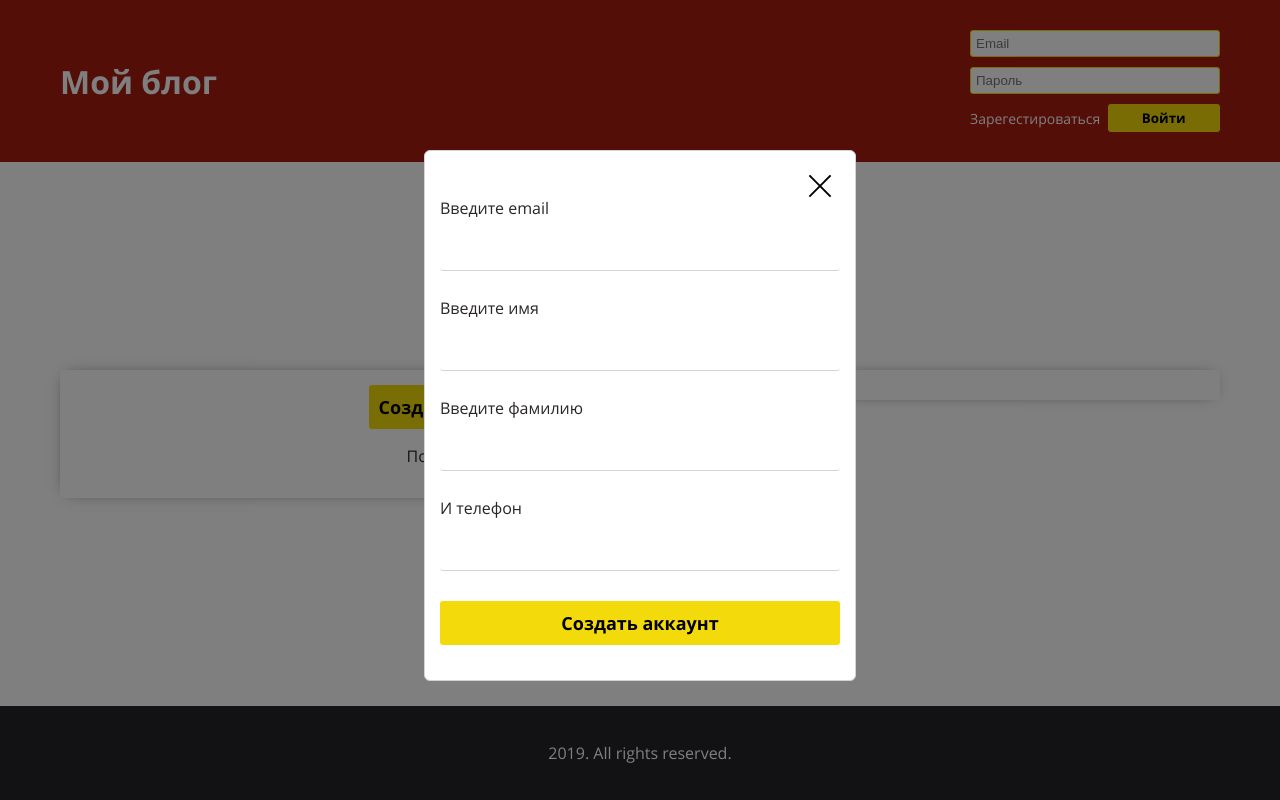
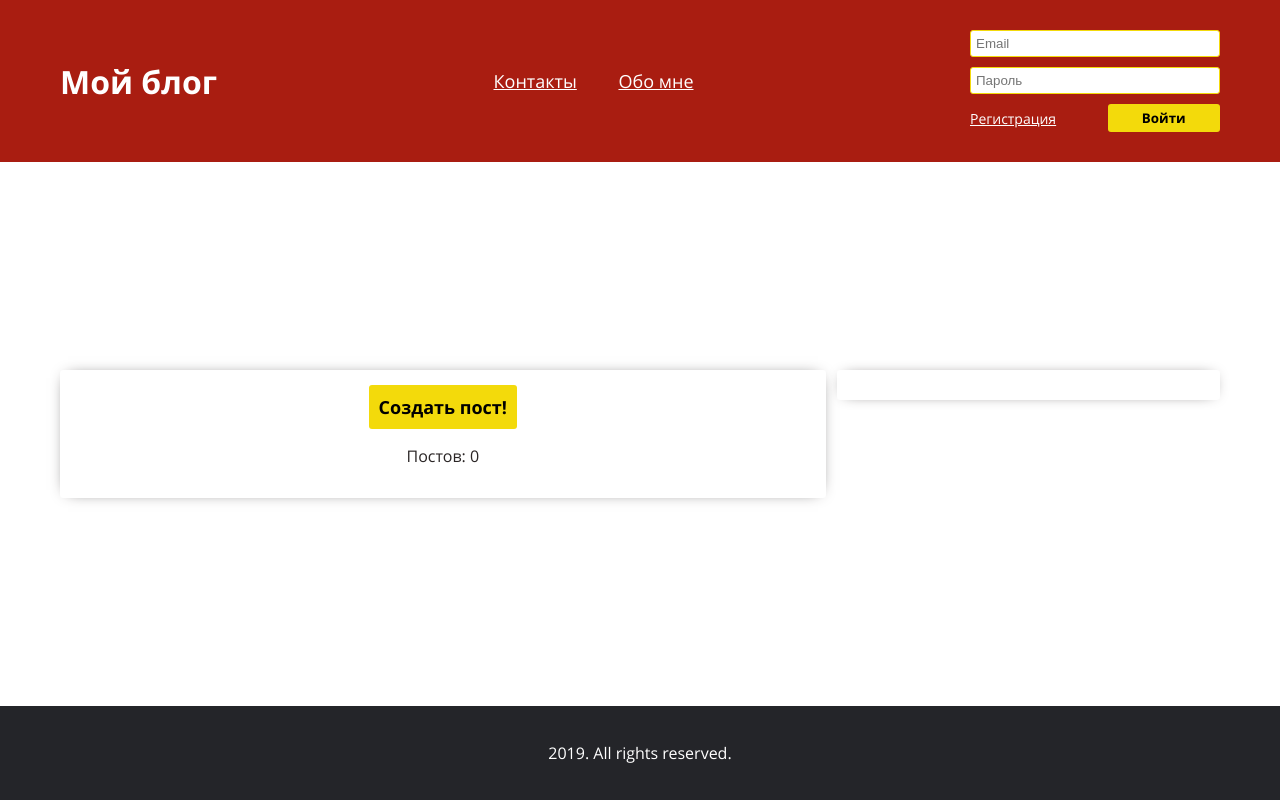
Before and after one commit to Skaper777/blog-on-vue, a Vue app: page / in a window 1280 px wide. Built offline with nearby package versions, Linux system fonts and the light colour scheme.

Commit message:
routes and validation

```diff
--- a/package.json
+++ b/package.json
@@ -9,7 +9,9 @@
   },
   "dependencies": {
     "core-js": "^2.6.5",
-    "vue": "^2.6.10"
+    "vue": "^2.6.10",
+    "vue-router": "^3.1.3",
+    "vuelidate": "^0.7.4"
   },
   "devDependencies": {
     "@vue/cli-plugin-babel": "^3.11.0",
--- a/src/App.vue
+++ b/src/App.vue
@@ -1,7 +1,7 @@
 <template>
   <div id="app" class="page">
     <Header></Header>
-    <index></index>
+    <router-view></router-view>
     <Footer></Footer>
     <Registration></Registration>
   </div>
@@ -9,13 +9,8 @@
 
 <script>
 
-import Index from '@/pages/index'
-
 export default {
-  name: 'app',
-  components: {
-    Index,
-  }
+  name: 'app'
 }
 </script>
 
--- a/src/assets/styles/container.scss
+++ b/src/assets/styles/container.scss
@@ -37,6 +37,12 @@ button {
   cursor: pointer;
 }
 
+ul {
+  padding: 0;
+  margin: 0;
+  list-style: none;
+}
+
 .btn {
   background: #F3DA0B;
   padding: 10px;
--- a/src/components/header.vue
+++ b/src/components/header.vue
@@ -2,8 +2,9 @@
   <header class="header">
     <div class="main-container">
       <div class="header__wrapper">
-        <h1><a href="#">Мой блог</a></h1>
-        <app-login></app-login>
+        <h1><router-link to="/">Мой блог</router-link></h1>
+        <app-nav></app-nav>
+        <app-login @showModal="openModal"></app-login>
       </div>
     </div>
   </header>
@@ -11,11 +12,18 @@
 
 <script>
 import AppLogin from '@/components/login'
+import AppNav from '@/components/nav'
 
 export default {
   name: 'app-header',
   components: {
-    AppLogin
+    AppLogin,
+    AppNav
+  },
+  methods: {
+    openModal() {
+      document.querySelector('.reg').style.display = 'block'
+    }
   }
 }
 </script>
--- a/src/components/login.vue
+++ b/src/components/login.vue
@@ -2,14 +2,19 @@
     <form class="login">
       <input type="email" name="name" placeholder="Email" required>
       <input type="password" name="pass" placeholder="Пароль" required>
-      <a href="#" class="login__reg-btn">Зарегестироваться</a>
+      <a href="#" @click="showModal" class="login__reg-btn">Регистрация</a>
       <button class="login__btn" type="submit">Войти</button>
     </form>
 </template>
 
 <script>
 export default {
-  name: 'app-login'
+  name: 'app-login',
+  methods: {
+    showModal() {
+      this.$emit('showModal')
+    }
+  }
 }
 </script>
 
@@ -30,6 +35,11 @@ export default {
 
     &__reg-btn
       font-size: 14px
+      text-decoration: underline
+      transition: 0.2s
+
+      &:hover
+        color: #F3DA0B
 
     &__btn
       background: #F3DA0B
--- /dev/null
+++ b/src/components/nav.vue
@@ -0,0 +1,34 @@
+<template>
+  <nav class="nav-menu">
+    <ul class="nav-menu__list">
+      <router-link class="nav-menu__item" tag="li" to="/contacts" active-class="nav-menu__item--active"><a>Контакты</a></router-link>
+      <router-link class="nav-menu__item" tag="li" to="/about-me" active-class="nav-menu__item--active"><a>Обо мне</a></router-link>
+    </ul>
+  </nav>
+</template>
+
+<script>
+export default {
+  name: 'nav-menu'
+}
+</script>
+
+<style lang="sass" scoped>
+  .nav-menu__list
+    display: flex
+    justify-content: space-between
+    min-width: 200px
+    font-size: 18px
+
+    .nav-menu__item
+      transition: 0.2s
+      text-decoration: underline
+      cursor: pointer
+
+      &--active
+        color: #F3DA0B
+        text-decoration: none
+
+      &:hover
+        color: #F3DA0B
+</style>
--- a/src/components/registration.vue
+++ b/src/components/registration.vue
@@ -1,41 +1,101 @@
 <template>
-  <div class="reg">
+  <div ref="reg" class="reg">
+    <div @click="hideModal" class="reg__background"></div>
     <div class="reg__modal">
-      <button class="reg__modal-close"></button>
+      <button @click="hideModal" class="reg__modal-close"></button>
       <form>
-        <p>Введите email</p>
-        <input type="email" name="name" required>
-        <p>Введите имя</p>
-        <input type="text" name="name" required>
-        <p>Введите фамилию</p>
-        <input type="text" name="surname" required>
-        <p>И телефон</p>
-        <input type="tel" name="tel" required>
-        <button class="reg__btn btn" type="submit">Создать аккаунт</button>
+        <label for="email">Введите email</label>
+        <input class="reg__field" :class="{'reg__field--invalid' : $v.email.$error}" v-model="email" type="email" id="email" @blur="$v.email.$touch()" name="email">
+        <p class="reg__error" v-if="!$v.email.email">Введите корректное значение</p>
+        <p class="reg__error" v-if="!$v.email.uniqueEmail">Такой email уже зарегестрирован</p>
+
+        <label for="name">Введите имя</label>
+        <input class="reg__field" :class="{'reg__field--invalid' : $v.name.$error}" v-model="name" type="text" id="name" @blur="$v.name.$touch()" name="name">
+
+        <label for="tel">Введите телефон</label>
+        <input class="reg__field" :class="{'reg__field--invalid' : $v.tel.$error}" v-model="tel" type="tel" id="tel" @blur="$v.tel.$touch()" name="tel">
+        <p class="reg__error" v-if="!$v.tel.numeric">Нужно вводить только числа</p>
+
+        <label for="pass">Введите пароль</label>
+        <input class="reg__field" :class="{'reg__field--invalid' : $v.pass.$error}" v-model="pass" type="password" id="pass" @blur="$v.pass.$touch()" name="pass">
+        <p class="reg__error" v-if="!$v.pass.minLength">Должно быть не менее 6 символов</p>
+
+        <label for="confirm">Подтвердите пароль</label>
+        <input class="reg__field" :class="{'reg__field--invalid' : $v.confirm.$error}" v-model="confirm" type="password" id="confirm" @blur="$v.confirm.$touch()" name="confirm">
+        <p class="reg__error" v-if="!$v.confirm.sameAs">Пароли не совпадают</p>
+
+        <button class="reg__btn btn" :disabled="$v.$invalid" type="submit">Зарегестрироваться</button>
+
       </form>
     </div>
+
   </div>
 </template>
 
 <script>
+import { required, email, numeric, minLength, sameAs } from 'vuelidate/lib/validators'
+
 export default {
-
+  name: 'registration',
+  data() {
+    return {
+      email: '',
+      name: '',
+      tel: '',
+      pass: '',
+      confirm: ''
+    }
+  },
+  methods: {
+    hideModal() {
+      this.$refs.reg.style.display = 'none'
+    }
+  },
+  validations: {
+    email: {
+      required,
+      email,
+      uniqueEmail(newEmail) {
+        return newEmail !== 'test@mail.ru'
+      }
+    },
+    name: {
+      required
+    },
+    tel: {
+      required,
+      numeric
+    },
+    pass: {
+      required,
+      minLength: minLength(6)
+    },
+    confirm: {
+      required,
+      sameAs: sameAs('pass')
+    }
+  }
 }
 </script>
 
 <style lang="sass" scoped>
+
   .reg
     position: fixed
     top: 0
     left: 0
     width: 100%
     height: 100%
-    background: rgba(0, 0, 0, 0.5)
-    //display: none
+    display: none
+
+    &__background
+      width: 100%
+      height: 100%
+      background: rgba(0, 0, 0, 0.5)
 
     &__modal-close
       position: absolute
-      right: 20px
+      right: 15px
       top: 20px
       background: none
       font-size: 0
@@ -71,7 +131,7 @@ export default {
       text-align: left
       width: 400px
       position: absolute
-      top: 150px
+      top: 10%
       left: calc(50% - 216px)
       border: 1px solid lightgrey
       border-radius: 6px
@@ -82,15 +142,30 @@ export default {
         display: flex
         flex-direction: column
 
-        input
+        label
+          margin-top: 20px
+          display: block
+
+        .reg__field
           width: 100%
-          margin-bottom: 10px
+          font-size: 16px
           box-sizing: border-box
           padding: 10px
           border-radius: 3px
           border: none
           border-bottom: 1px solid lightgrey
 
+          &--invalid
+            border-bottom: 1px solid red
+
         .reg__btn
-          margin: 20px 0
+          margin: 40px 0
+
+          &:disabled
+            background: white
+
+    &__error
+      font-size: 12px
+      color: red
+      margin-top: 5px
 </style>
--- a/src/components/sidebar.vue
+++ b/src/components/sidebar.vue
@@ -1,5 +1,5 @@
 <template>
-
+  <section class="sidebar"></section>
 </template>
 
 <script>
--- a/src/main.js
+++ b/src/main.js
@@ -1,10 +1,17 @@
 import Vue from 'vue'
 import App from './App.vue'
+import Vuelidate from 'vuelidate'
+import VueRouter from 'vue-router'
+import router from '@/routes'
+
 import fonts from './assets/main.scss'
 
 import Header from '@/components/header'
 import Footer from '@/components/footer'
 import Registration from '@/components/registration'
+
+Vue.use(Vuelidate)
+Vue.use(VueRouter)
 
 Vue.component('Header', Header)
 Vue.component('Footer', Footer)
@@ -13,8 +20,10 @@ Vue.component('Registration', Registration)
 Vue.config.productionTip = false
 
 new Vue({
+  el: '#app',
   modules: {
     fonts
   },
   render: h => h(App),
-}).$mount('#app')
+  router
+})
--- /dev/null
+++ b/src/pages/about-me.vue
@@ -0,0 +1,15 @@
+<template>
+  <section class="about-me">
+    <h1>Обо мне</h1>
+  </section>
+</template>
+
+<script>
+export default {
+  name: 'about-me'
+}
+</script>
+
+<style lang="sass" scoped>
+
+</style>
--- /dev/null
+++ b/src/pages/contacts.vue
@@ -0,0 +1,15 @@
+<template>
+  <section class="contacts">
+    <h1>Контакты</h1>
+  </section>
+</template>
+
+<script>
+export default {
+  name: 'contacts'
+}
+</script>
+
+<style lang="sass" scoped>
+
+</style>
--- /dev/null
+++ b/src/routes.js
@@ -0,0 +1,22 @@
+import VueRouter from 'vue-router'
+import Index from '@/pages/index'
+import Contacts from '@/pages/contacts'
+import AboutMe from '@/pages/about-me'
+
+export default new VueRouter({
+  routes: [
+    {
+      path: '',
+      component: Index
+    },
+    {
+      path: '/contacts',
+      component: Contacts
+    },
+    {
+      path: '/about-me',
+      component: AboutMe
+    }
+  ],
+  mode: 'history'
+})
```
Also changed, not shown: 2 other files (tests, documents, lock files or other folders).
